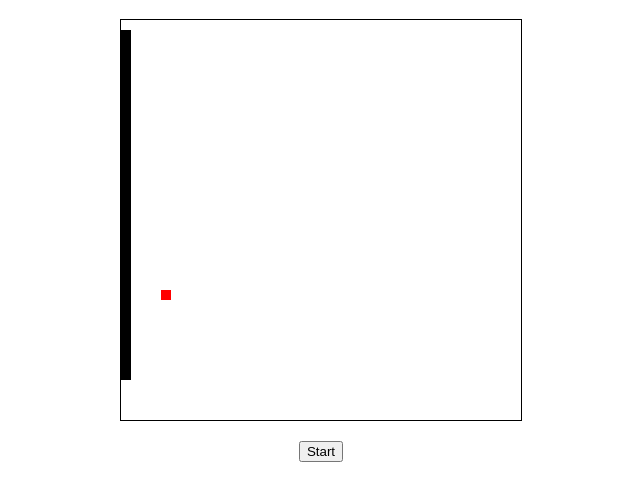
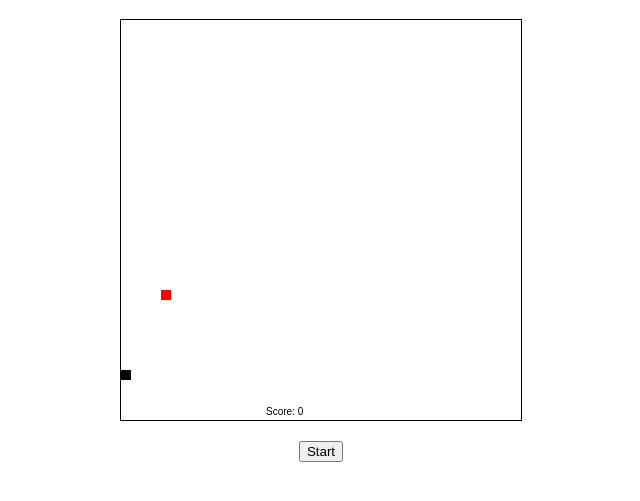
Before and after one commit to mpsujek/vanilla_js_snake, a plain HTML site: page index.html in a window 1280 px wide. Both pictures are taken after a click on the button "Start". Shown: the part 69-570 px from the top of the page, without its empty margins (319-959 px from the left). Drawn offline with Linux system fonts and the light colour scheme.

Commit message:
Fixed problems with refreshing, need to add detection collision with body

```diff
--- a/draw.js
+++ b/draw.js
@@ -10,7 +10,7 @@ var drawElements = function() {
     ctx.fillRect(x * snakeSize, y * snakeSize, snakeSize, snakeSize);
   }
 
-  var score = function() {
+  var showScore = function() {
     var scoreText = 'Score: ' + score;
     ctx.fillStyle = 'black';
     ctx.fillText(scoreText, 145, h - 5);
@@ -23,6 +23,55 @@ var drawElements = function() {
     for (var i = length; i >= 0; i--) {
       snake.push({x: i, y: 0});
     }
+  }
+
+  var paint = function() {
+    ctx.fillStyle = 'white';
+    ctx.fillRect(0, 0, w, h);
+
+    var snakeX = snake[0].x;
+    var snakeY = snake[0].y;
+
+    if (direction == 'right') {
+      snakeX++;
+    } else if (direction == 'left') {
+      snakeX--;
+    } else if (direction == 'up') {
+      snakeY--;
+    } else if (direction == 'down') {
+      snakeY++;
+    }
+
+    if (snakeX == -1 || snakeX == w / snakeSize || snakeY == -1 || snakeY == h / snakeSize || checkCollision(snakeX, snakeY, snake)) {
+
+      ctx.clearRect(0, 0, w, h);
+      gameloop = clearInterval(gameloop);
+
+      return;
+    }
+
+    if (snakeX == food.x && snakeY == food.y) {
+      var tail = {
+        x: snakeX,
+        y: snakeY
+      };
+      score++;
+      createFood();
+    } else {
+      var tail = snake.pop();
+      tail.x = snakeX;
+      tail.y = snakeY;
+
+    }
+    snake.unshift(tail);
+
+    for (var i = 0; i < snake.length; i++) {
+      snakeParts(snake[i].x, snake[i].y);
+    }
+
+    apple(food.x, food.y);
+    showScore();
+    console.log(score);
   }
 
   var createFood = function() {
@@ -46,69 +95,21 @@ var drawElements = function() {
     for (var i = 0; i < array.length; i++) {
       if (array[i].x === x && array[i].y === y) {
         return true;
+        score = 0;
       }
       return false;
     }
   }
 
-  var paint = function() {
-    // btn.setArttribute('disabled', true);
-    var snakeX = snake[0].x;
-    var snakeY = snake[0].y;
-
-    if (direction == 'right') {
-      snakeX++;
-    } else if (direction == 'left') {
-      snakeX--;
-    } else if (direction == 'up') {
-      snakeY--;
-    } else if (direction == 'down') {
-      snakeY++;
-    }
-
-    if (snakeX == -1 || snakeX == w / snakeSize || snakeY == -1 || snakeY == h / snakeSize || checkCollision(snakeX, snakeY, snake)) {
-      btn.removeAttribute('disabled', true);
-
-      ctx.clearRect(0, 0, w, h);
-      gameloop = clearInterval(gameloop);
-      return;
-    }
-
-    if (snakeX == food.x && snakeY == food.y) {
-      var tail = {
-        x: snakeX,
-        y: snakeY
-      };
-      score++;
-      createFood();
-    } else {
-      var tail = snake.pop();
-      tail.x = snakeX;
-      tail.y = snakeY;
-
-    }
-    snake.unshift(tail);
-
-    for (var i = 0; i < snake.length; i++) {
-      snakeParts(snake[i].x, snake[i].y);
-    }
-
-    apple(food.x, food.y);
-    scoreText();
+  var init = function() {
+    score = 0;
+    direction = 'down';
+    drawSnake();
+    createFood();
+    gameloop = setInterval(paint, 80);
 
   }
 
-  var init = function(){
-      direction = 'down';
-      drawSnake();
-      createFood();
-      gameloop = setInterval(paint, 80);
-  }
-
-
-    return {
-      init : init
-    };
-
+  return {init: init};
 
 }();
```
Also changed, not shown: index.html (+3 -0 lines), app.js (indentation only).
